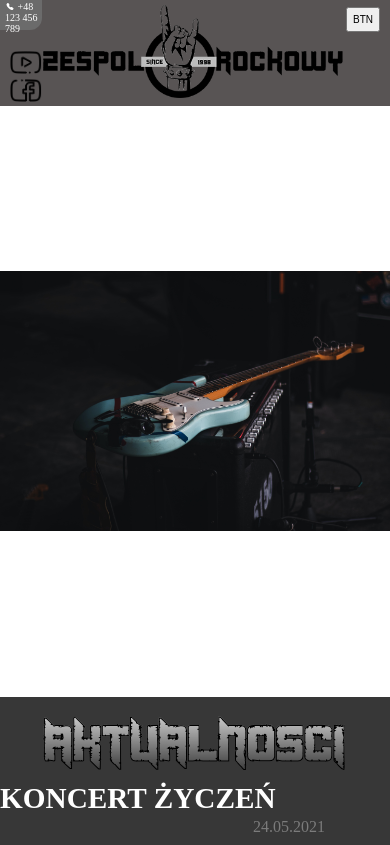
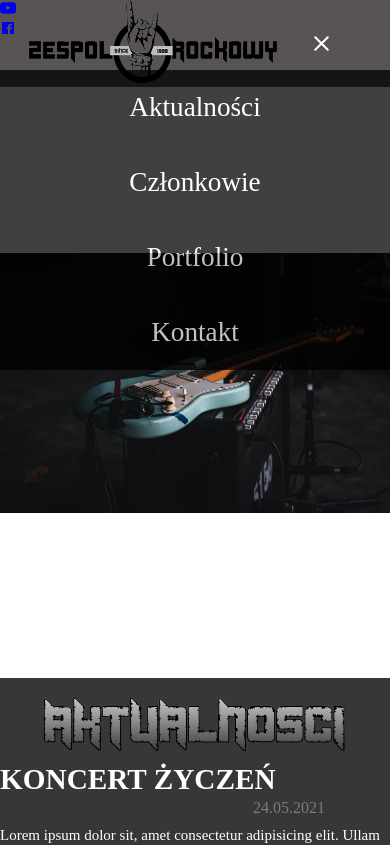
Before and after one commit to Ombre56/Rock-Website, a React (Create React App) app: page / in a window 390 px wide. Shown: the top 845 px of the page. Built offline with nearby package versions, Linux system fonts and the light colour scheme.

Commit message:
Change Header

```diff
--- a/package.json
+++ b/package.json
@@ -5,7 +5,6 @@
   "private": true,
   "dependencies": {
     "react": "^16.8.6",
-    "react-bootstrap-icons": "^1.6.1",
     "react-dom": "^16.8.6",
     "react-icons": "^4.3.1",
     "react-is": "^16.8.6",
--- a/src/Header/Header.js
+++ b/src/Header/Header.js
@@ -1,47 +1,52 @@
 import React from 'react';
-import * as Icon from 'react-bootstrap-icons';
-import Navbar from '../components/Navbar/Navbar';
+import Navbar from '../components/Navbar';
 import logo from '../images/logo.png';
-import youtube from '../images/youtube_icon.png';
-import facebook from '../images/facebook_icon.png';
+// import { BsFillTelephoneFill } from "react-icons/bs";
+import { ImYoutube } from "react-icons/im";
+import { IoLogoFacebook } from "react-icons/io";
 import './style.css';
+
+const navbarLinks = [
+    {
+        url: '#articles',
+        title: 'Aktualności'
+    },
+    {
+        url: '#staff',
+        title: 'Członkowie'
+    },
+    {
+        url: '#portfolio',
+        title: 'Portfolio'
+    },
+    {
+        url: '#contact',
+        title: 'Kontakt'
+    }
+];
 
 function Header() {
     const telephone = "+48 123 456 789";
     return (
         <div className="container">
-            <div className="left_container">
-                <div className="telephone">
-                    <p className="number_telephone">
-                        <Icon.TelephoneFill className="telephone_icon" /> {telephone}
-                    </p>
-                </div>
+            {/* <p className="telephone">
+                <BsFillTelephoneFill className="telephone_icon" /> {telephone}
+            </p> */}
             <div className="social_media">
                 <a href="https://www.youtube.com" target="_blank" rel="noreferrer">
-                        <img
-                            sizes="(max-width: 67px) 100vw, 67px"
-                            srcSet={youtube}
-                            src={youtube}
-                            alt="Youtube" />
+                    <ImYoutube />
                 </a>
                 <a href="https://www.facebook.com" target="_blank" rel="noreferrer">
-                        <img
-                            sizes="(max-width: 67px) 100vw, 67px"
-                            srcSet={facebook}
-                            src={facebook}
-                            alt="Youtube" />
+                    <IoLogoFacebook />
                 </a>
-                </div>
             </div>
             <div className="logo">
                 <a href="#home">
-                    <picture>
                     <img src={logo} alt="logo" />
-                    </picture>
                 </a>
             </div>
             <div className="navigation">
-                <Navbar />
+                <Navbar navbarLinks={navbarLinks} />
             </div>
         </div>
     )
--- a/src/Header/style.css
+++ b/src/Header/style.css
@@ -1,4 +1,27 @@
 .container{
+    display: flex;
+    min-height: 10vh;
+}
+
+.social_media{
+    flex-basis: 10%;
+}
+
+.logo{
+    flex-basis: 50%;
+}
+
+.navigation{
+    flex-basis: 40%;
+    align-self: center;
+}
+
+.logo img{
+    width: 19em;
+    height: 5.8em;
+}
+
+/* .container{
     display: flex;
     flex-direction: row;
     min-height: 10vh;
@@ -23,7 +46,6 @@
 }
 .navigation{
     flex-basis: 65%;
-    align-items: center;
 }
 
 .number_telephone{
@@ -61,9 +83,9 @@
             font-size: 10px;
         }
 
-        .social_media img{
-            width: 32px;
-            height: 24px;
+        .logo img{
+            width: 15.7em;
+            height: 5.2em;
         }
 }
 
@@ -74,8 +96,4 @@
             font-size: 10px;
         }
 
-        .social_media img{
-            width: 32px;
-            height: 24px;
-        }
 }
--- /dev/null
+++ b/src/components/Navbar.css
@@ -0,0 +1,95 @@
+.navbar{
+    display: flex;
+    /* justify-content: space-between; */
+   /* justify-items: flex-end; */
+    padding: 0 20px 0 30px;
+    /* margin-bottom: -70px; */
+    z-index: 5;
+}
+
+.navbar_logo{
+    color: white;
+    font-size: 2.5rem;
+}
+
+.navbar_list{
+    display: flex;
+    list-style: none;
+}
+
+.navbar_item{
+    white-space: nowrap;
+}
+
+.navbar_link{
+    font-size: 1.7rem;
+    text-decoration: none;
+    color: white;
+    text-align: center;
+    padding: 10px;
+    margin: 0 5px;
+    border-style: solid;
+    border-width: 0 0 1px 0;
+    border-color: transparent;
+    transition: 250ms;
+}
+
+.navbar_link:hover{
+    border-color: white;
+    transition: 250ms;
+}
+
+.navbar_menu{
+    color: white;
+    cursor: pointer;
+    display: none;
+}
+
+@media  screen and (max-width: 800px) {
+
+    .navbar_list{
+        display: flex;
+        flex-direction: column;
+        justify-content: space-evenly;
+        align-items: center;
+        position: absolute;
+        top: 70px;
+        left: -100%;
+        width: 100%;
+        height: 300px;
+        transition: all 0.5s;
+    }
+
+    .navbar_list--active{
+        left: 0;
+    }
+
+    .navbar_item{
+        width: 100%;
+        display: flex;
+        justify-content: center;
+        align-items: center;
+        border-radius: 0;
+        flex: 1;
+    }
+
+    .navbar_link{
+        display: flex;
+        height: 100%;
+        width: 100%;
+        justify-content: center;
+        align-items: center;
+        margin:  0;
+        border-width: 0;
+        background-color: black;
+        opacity: 0.75;
+    }
+
+    .navbar_link:hover{
+        opacity: 1;
+    }
+
+    .navbar_menu{
+        display: block;
+    }
+}
--- /dev/null
+++ b/src/components/Navbar.js
@@ -0,0 +1,33 @@
+import React, { useState } from 'react'
+import { FiMenu, FiX } from 'react-icons/fi';
+import './Navbar.css';
+
+const Navbar = ({ navbarLinks }) => {
+    const [menuClicked, setMenuClicked] = useState(false);
+
+    const toggleMenuClick = () => {
+        setMenuClicked(!menuClicked);
+    };
+    return (
+        <nav className="navbar">
+            {menuClicked ? (
+                <FiMenu size={25} className="navbar_menu" onClick={toggleMenuClick} />
+            ) : (
+                <FiX size={25} className="navbar_menu" onClick={toggleMenuClick} />
+            )}
+            <ul className={menuClicked ? "navbar_list" : "navbar_list navbar_list--active"}>
+                {navbarLinks.map((item) => {
+                    return (
+                        <li className="navbar_item" key={item.title}>
+                            <a className="navbar_link" href={item.url}>
+                                {item.title}
+                            </a>
+                        </li>
+                    );
+                })}
+            </ul>
+        </nav>
+    )
+}
+
+export default Navbar
--- a/src/components/Navbar/Navbar.css
+++ /dev/null
@@ -1,63 +0,0 @@
-nav{
-    width: 100%;
-    height: 80px;
-}
-
-.list a{
-    text-decoration: none;
-    color: #fff;
-}
-
-.list a:hover{
-    color: #000;
-}
-
-.list{
-    list-style-type: none;
-    background-color: #585454;
-    height: 100%;
-    display: flex;
-    justify-content: center;
-    align-items: center;
-    position: relative;
-}
-
-.items{
-    padding: 20px 20px 0 0;
-    font-size: 30px;
-    text-transform: uppercase;
-    cursor: pointer;
-}
-
-.btn{
-    display: none;
-    position: absolute;
-    right: 10px;
-    top: 7px;
-    padding: 5px;
-    color: #000;
-    font-size: 10px;
-}
-
-@media screen and (max-width:   500px) {
-
-        .list{
-            flex-direction: column;
-            height: auto;
-        }
-        .items:nth-child(1){
-            border-top: 1px solid rgba(255, 255, 255, 0.555);
-            margin-top: 50px;
-        }
-        .items{
-            width: 100%;
-            border-top: 1px solid rgba(255, 255, 255, 0.555);
-            text-align: center;
-            margin-right: 0px;
-            padding: 20px 0;
-        }
-        .btn{
-            display: block;
-        }
-
-}
--- a/src/components/Navbar/Navbar.js
+++ /dev/null
@@ -1,34 +0,0 @@
-import React, { useState, useEffect } from 'react'
-import './Navbar.css';
-
-function Navbar() {
-    const [toggleMenu, setToggleMenu] = useState(false);
-    const [screenWidth, setScreenWidth] = useState(window.innerWidth);
-    const toggleNav = () => {
-        setToggleMenu(!toggleMenu)
-    }
-    useEffect(() => {
-        const changeWidth = () => {
-            setScreenWidth(window.innerWidth);
-        }
-        window.addEventListener('resize', changeWidth)
-        return () => {
-            window.removeEventListener('resize', changeWidth)
-        }
-    }, [])
-    return (
-        <nav>
-            {(toggleMenu || screenWidth > 500) && (
-                <ul className="list">
-                    <li className="items"><a href="/#articles">Aktualności</a></li>
-                    <li className="items"><a href="/#staff">Członkowie</a></li>
-                    <li className="items"><a href="/#portfolio">Portfolio</a></li>
-                    <li className="items"><a href="/#contact">Kontakt</a></li>
-                </ul>
-            )}
-            <button onClick={toggleNav} className="btn">BTN</button>
-        </nav>
-    )
-}
-
-export default Navbar
--- a/src/layout/App.js
+++ b/src/layout/App.js
@@ -1,6 +1,7 @@
 import React from 'react';
 import './style.css';
 import Header from '../Header/Header';
+// import Navbar from '../components/Navbar';
 import Slider from '../Slider/Slider';
 import Articles from '../Articles/Articles';
 import Staff from '../Staff/Staff';
```
Also changed, not shown: 15 other files (tests, documents, lock files or other folders). Lines whose indentation alone changed are shown as unchanged.
